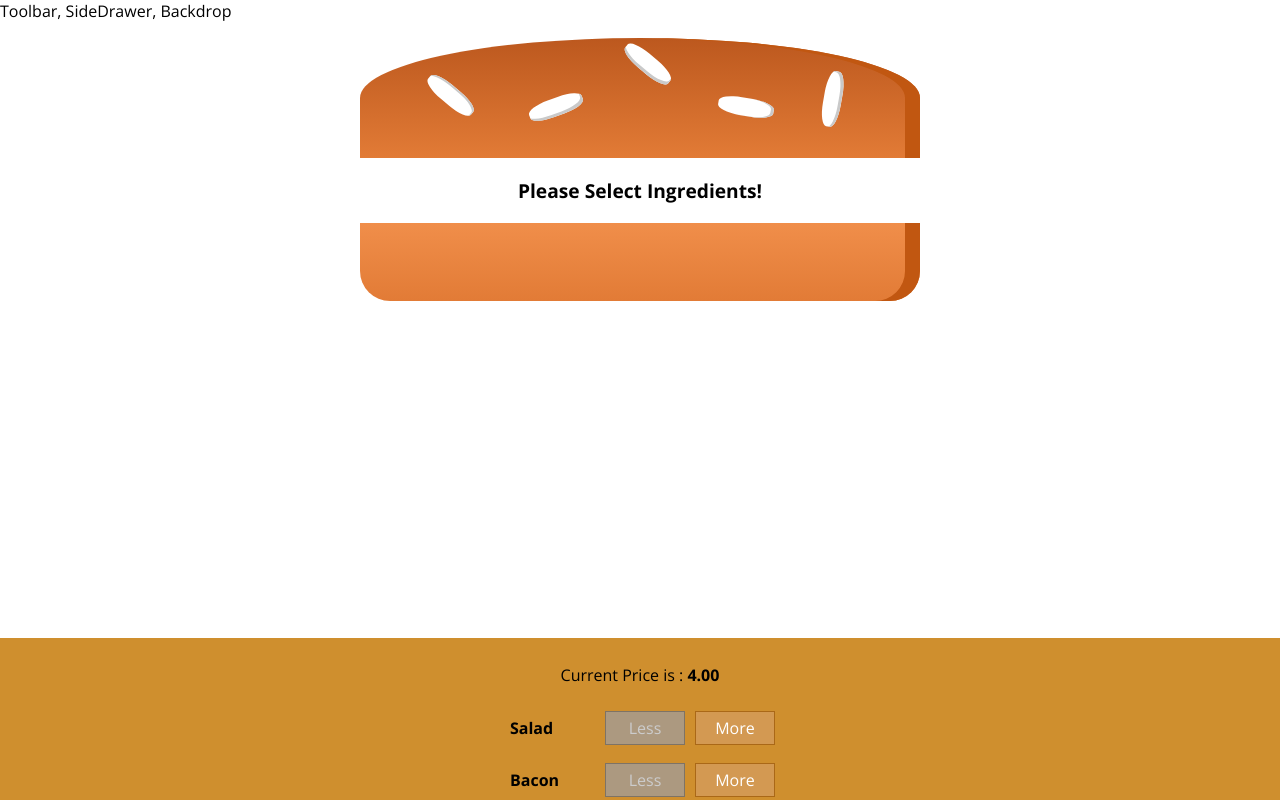
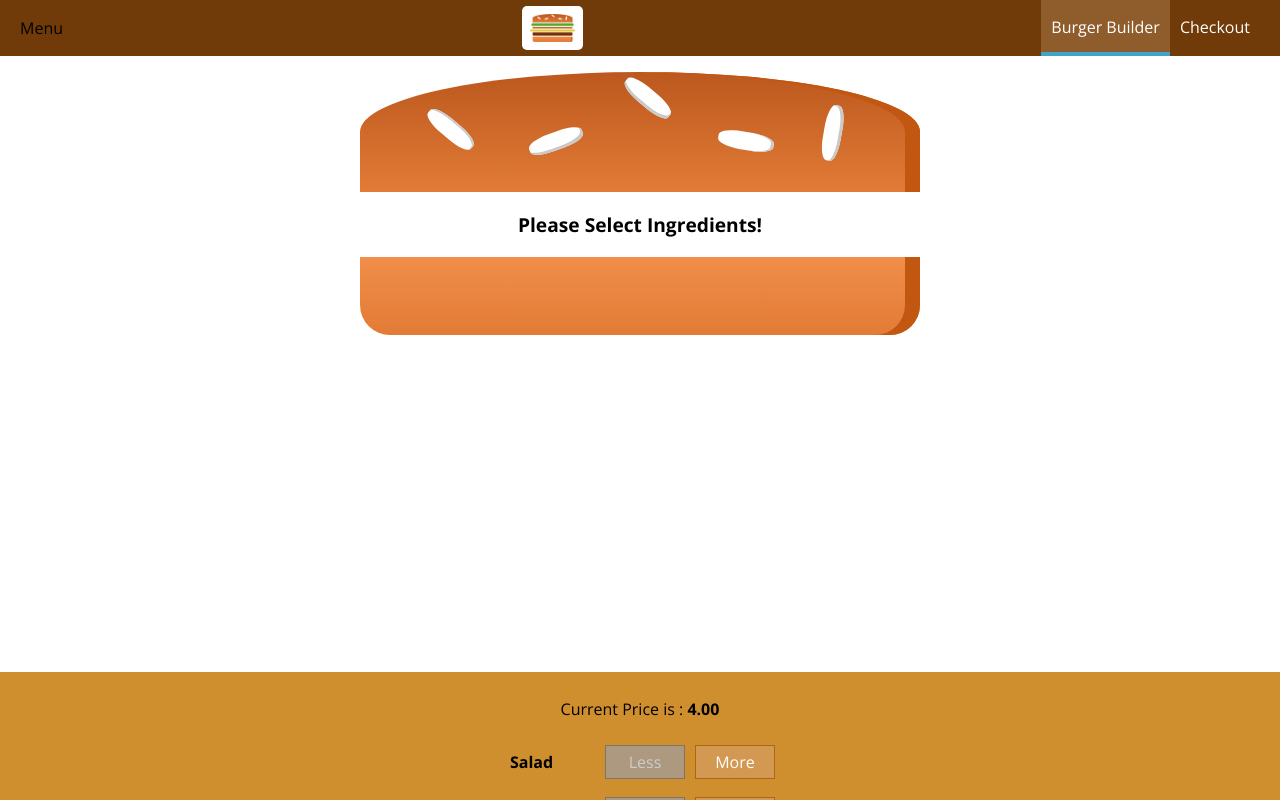
Before and after one commit to HuazhenXia/OrderBurger-React16, a React app: page / in a window 1280 px wide. Shown: the top 800 px of the page. Built offline with nearby package versions, Linux system fonts and the light colour scheme.

Commit message:
finish toolbar

```diff
--- a/src/components/Layout/Layout.css
+++ b/src/components/Layout/Layout.css
@@ -1,3 +1,3 @@
 .content{
-    margin-top: 16px;
+    margin-top: 72px;
 }
--- a/src/components/Layout/Layout.js
+++ b/src/components/Layout/Layout.js
@@ -2,10 +2,11 @@
 
 import Aux from '../../hoc/Auxiliary';
 import classes from './Layout.css';
+import Toolbar from '../Navigation/Toolbar/Toolbar';
 
 const layout = (props) => (
     <Aux>
-        <div>Toolbar, SideDrawer, Backdrop</div>
+        <Toolbar />
         <main className={classes.content}>
             {props.children}
         </main>
--- /dev/null
+++ b/src/components/Logo/Logo.css
@@ -0,0 +1,11 @@
+.Logo{
+    background-color: #fff;
+    padding: 8px;
+    height: 80%;
+    box-sizing: border-box;
+    border-radius: 5px;
+}
+
+.Logo img{
+    height:100%;
+}
--- /dev/null
+++ b/src/components/Logo/Logo.js
@@ -0,0 +1,12 @@
+import React from 'react';
+
+import burgerLogo from '../../assets/images/burger-logo.png'
+import classes from './Logo.css'
+
+const logo = (props) => (
+    <div className={classes.Logo}>
+        <img src={burgerLogo} alt="logo"/>
+    </div>
+)
+
+export default logo;
--- /dev/null
+++ b/src/components/Navigation/NavigationItems/NavigationItem/NavigationItem.css
@@ -0,0 +1,25 @@
+.NavigationItem{
+    margin: 0;
+    box-sizing: border-box;
+    display: flex;
+    height: 100%;
+    align-items: center;
+}
+
+.NavigationItem a{
+    color: #fff;
+    text-decoration: none;
+    height: 100%;
+    padding: 16px 10px;
+    border-bottom: 4px solid transparent;
+    box-sizing: border-box;
+    display: block;
+}
+
+.NavigationItem a:hover,
+.NavigationItem a:active,
+.NavigationItem a.active{
+    background-color: #8f5c2c;
+    border-bottom: 4px solid #40a4c8;
+    color: #fff;
+}
--- /dev/null
+++ b/src/components/Navigation/NavigationItems/NavigationItem/NavigationItem.js
@@ -0,0 +1,13 @@
+import React from 'react';
+
+import classes from './NavigationItem.css';
+
+const navigationItem = (props) => (
+    <li className={classes.NavigationItem}>
+        <a href={props.link}
+            className={props.active ? classes.active : null}
+            >{props.children}</a>
+    </li>
+)
+
+export default navigationItem;
--- /dev/null
+++ b/src/components/Navigation/NavigationItems/NavigationItems.css
@@ -0,0 +1,8 @@
+.NavigationItems{
+    margin: 0;
+    padding: 0;
+    list-style: none;
+    display: flex;
+    align-items: center;
+    height: 100%;
+}
--- /dev/null
+++ b/src/components/Navigation/NavigationItems/NavigationItems.js
@@ -0,0 +1,13 @@
+import React from 'react';
+
+import classes from './NavigationItems.css'
+import NavigationItem from './NavigationItem/NavigationItem';
+
+const NavigationItems = (props) => (
+    <ul className={classes.NavigationItems}>
+        <NavigationItem link="/" active>Burger Builder</NavigationItem>
+        <NavigationItem link="/">Checkout</NavigationItem>
+    </ul>
+)
+
+export default NavigationItems;
--- /dev/null
+++ b/src/components/Navigation/Toolbar/Toolbar.css
@@ -0,0 +1,18 @@
+.Toolbar{
+    height: 56px;
+    width: 100%;
+    position: fixed;
+    left: 0;
+    top: 0;
+    background-color: #703b09;
+    display: flex;
+    justify-content: space-between;
+    align-items: center;
+    padding: 0 20px;
+    box-sizing: border-box;
+    z-index: 90;
+}
+
+.Tolbar nav{
+    height: 100%;
+}
--- /dev/null
+++ b/src/components/Navigation/Toolbar/Toolbar.js
@@ -0,0 +1,15 @@
+import React from 'react';
+
+import classes from './Toolbar.css';
+import Logo from '../../Logo/Logo';
+import NavigationItems from '../NavigationItems/NavigationItems';
+
+const toolbar = (props) => (
+    <div className={classes.Toolbar}>
+        <div>Menu</div>
+        <Logo />
+        <NavigationItems />
+    </div>
+)
+
+export default toolbar;
```
Also changed, not shown: src/assets/images/burger-logo.png (added).
